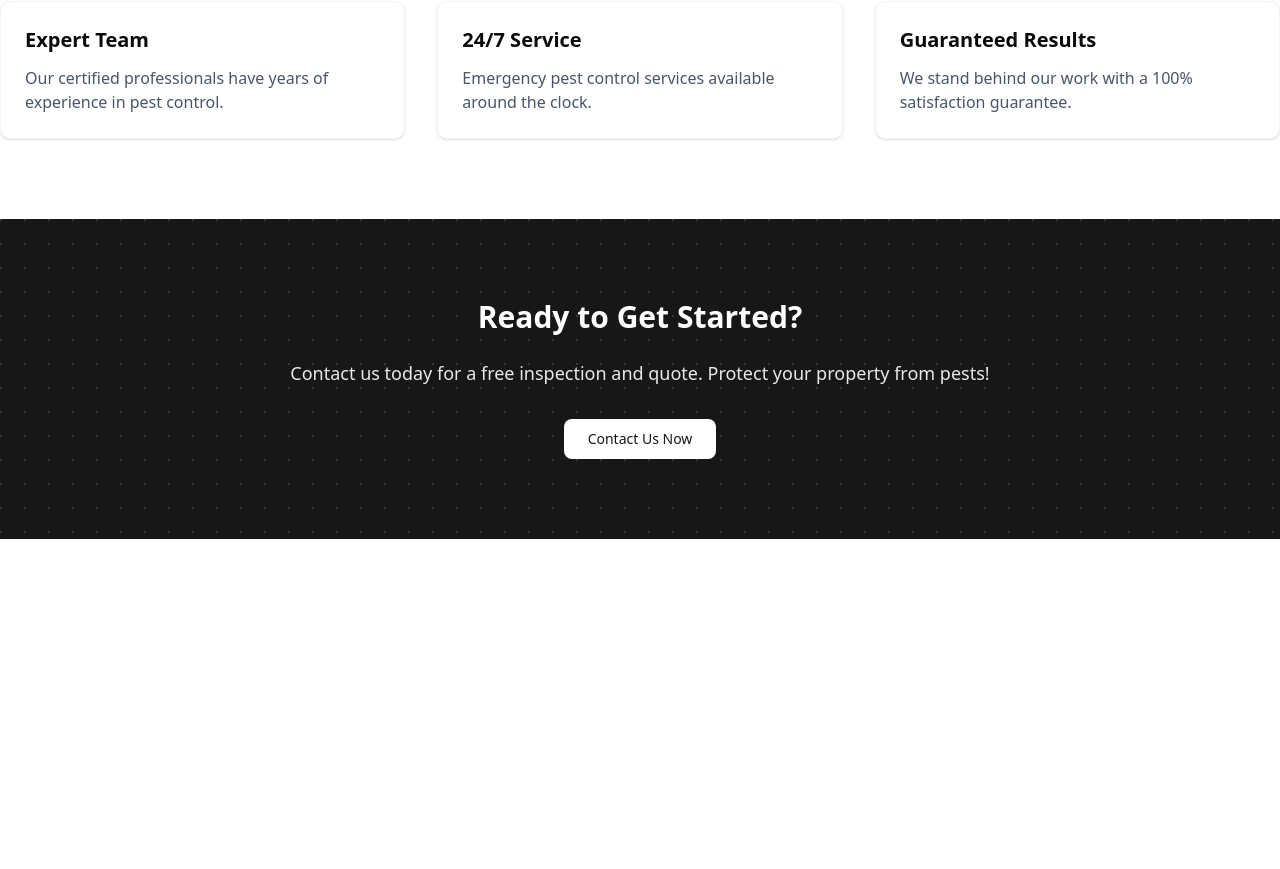
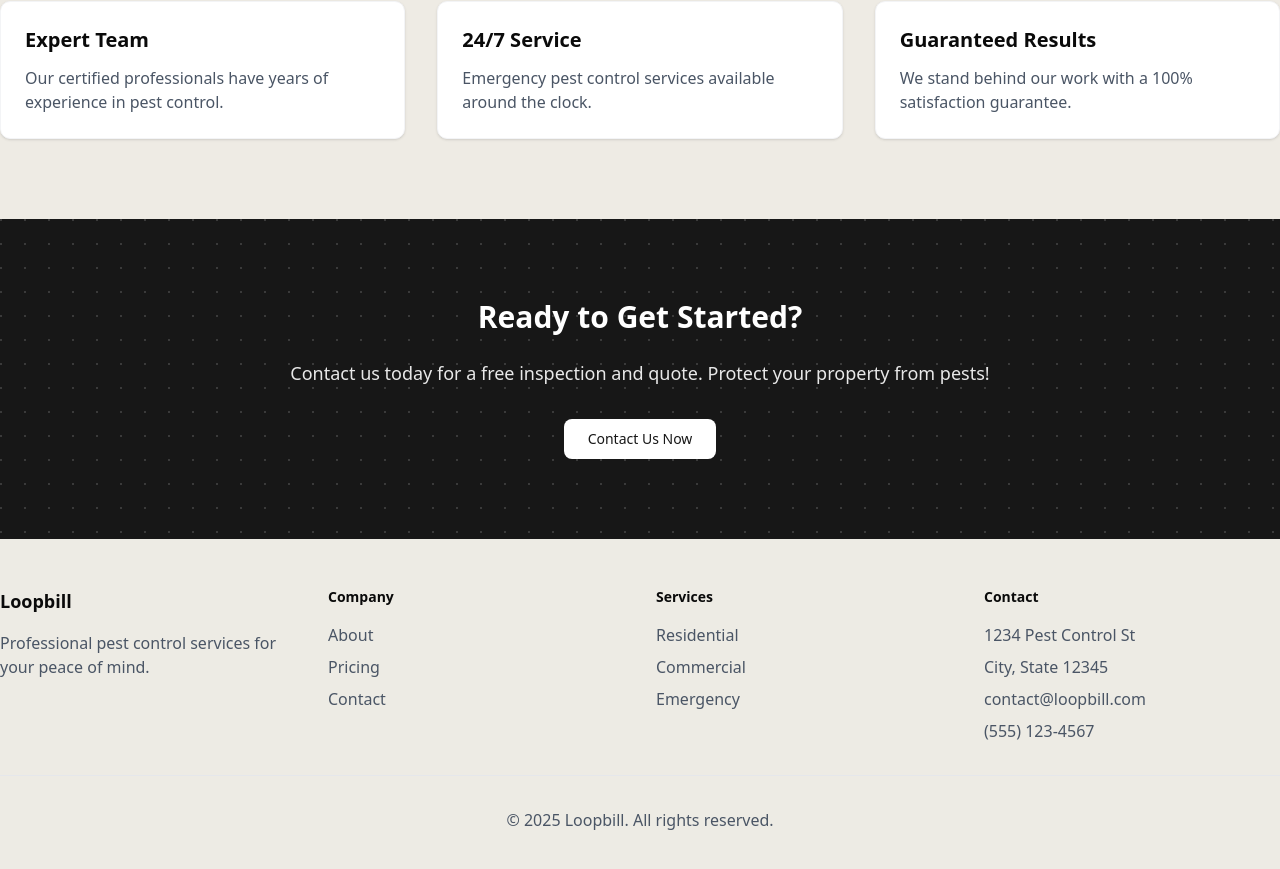
Before and after one commit to vinit-churi/loopbill, a Next.js app: page / in a window 1280 px wide. Shown: the part 1083-1952 px from the top of the page. Before the commit the page ends 1622 px from the top, so only its background shows below. Built offline with nearby package versions, Linux system fonts and the light colour scheme.

Commit message:
feat(home): add footer and update section background color
Add a footer section with company, services, and contact information to the home page. Also, update the background color of the features section to improve visual consistency.

```diff
--- a/src/app/(customer)/(home)/page.tsx
+++ b/src/app/(customer)/(home)/page.tsx
@@ -1,4 +1,5 @@
 import {Button} from "@/components/ui/button";
+import Link from "next/link";
 
 export default function Home() {
     return (
@@ -23,7 +24,7 @@ export default function Home() {
       </header>
 
       {/* Features Section */}
-      <section className="py-20">
+      <section className="py-20 bg-[#eeebe4]">
         <div className="max-w-7xl mx-auto">
           <div className="text-center mb-16">
             <h2 className="text-3xl font-bold mb-4">Why Choose Loopbill?</h2>
@@ -73,6 +74,45 @@ export default function Home() {
           </div>
         </div>
       </section>
+
+      <footer className="bg-[#edebe4]">
+        <div className="max-w-7xl mx-auto py-12">
+            <div className="grid grid-cols-1 md:grid-cols-4 gap-8">
+            <div>
+                <h3 className="text-lg font-semibold mb-4">Loopbill</h3>
+                <p className="text-gray-600">Professional pest control services for your peace of mind.</p>
+            </div>
+            <div>
+                <h4 className="text-sm font-semibold mb-4">Company</h4>
+                <ul className="space-y-2">
+                <li><Link href="/about" className="text-gray-600 hover:text-gray-900">About</Link></li>
+                <li><Link href="/pricing" className="text-gray-600 hover:text-gray-900">Pricing</Link></li>
+                <li><Link href="/contact" className="text-gray-600 hover:text-gray-900">Contact</Link></li>
+                </ul>
+            </div>
+            <div>
+                <h4 className="text-sm font-semibold mb-4">Services</h4>
+                <ul className="space-y-2">
+                <li><a href="#" className="text-gray-600 hover:text-gray-900">Residential</a></li>
+                <li><a href="#" className="text-gray-600 hover:text-gray-900">Commercial</a></li>
+                <li><a href="#" className="text-gray-600 hover:text-gray-900">Emergency</a></li>
+                </ul>
+            </div>
+            <div>
+                <h4 className="text-sm font-semibold mb-4">Contact</h4>
+                <ul className="space-y-2">
+                <li className="text-gray-600">1234 Pest Control St</li>
+                <li className="text-gray-600">City, State 12345</li>
+                <li className="text-gray-600">contact@loopbill.com</li>
+                <li className="text-gray-600">(555) 123-4567</li>
+                </ul>
+            </div>
+            </div>
+            <div className="border-t border-gray-200 mt-8 pt-8 text-center text-gray-600">
+            <p>&copy; {new Date().getFullYear()} Loopbill. All rights reserved.</p>
+            </div>
+        </div>
+    </footer>
     </div>
     );
 }
```
